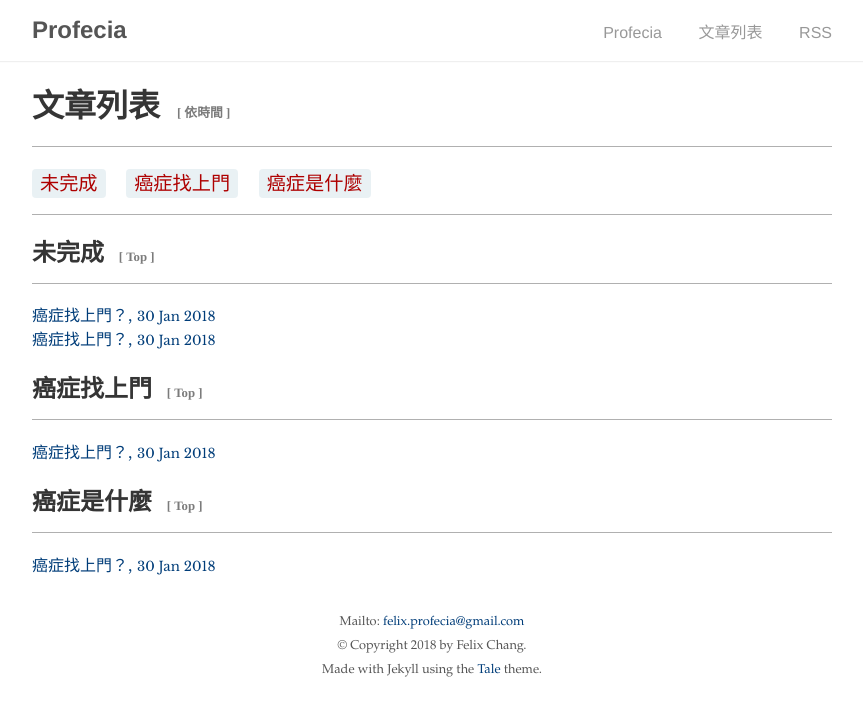
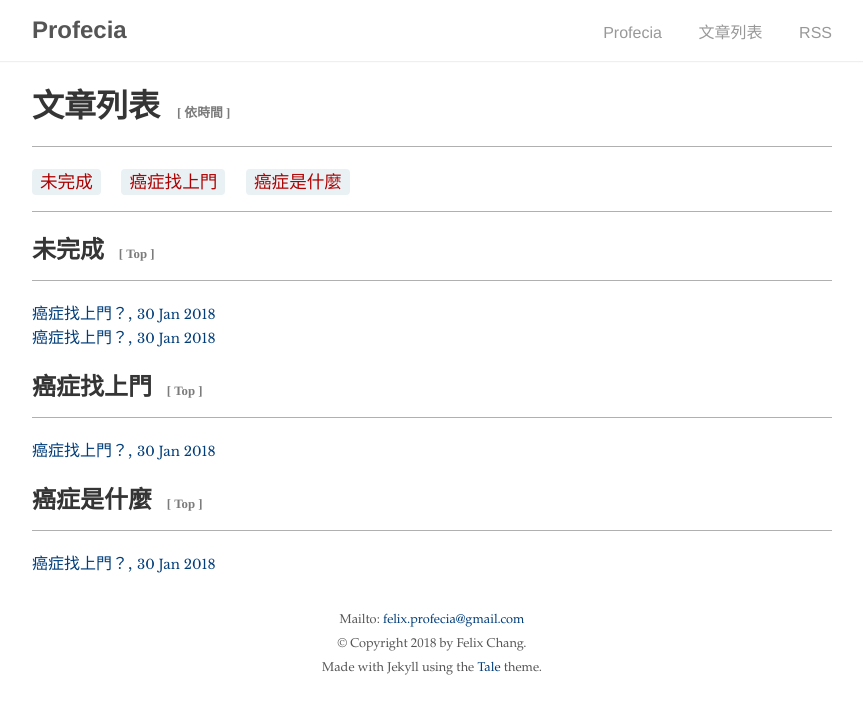
Before and after one commit to felix125/healing, a Jekyll site: the page built from tags/tag.html, in a window 1280 px wide. Shown: the top 716 px of the page, without its empty margins (208-1071 px from the left). Built offline with Jekyll 4.4.1, drawn with Linux system fonts in a browser that asks for light colours.

```diff
--- a/_config.yml
+++ b/_config.yml
@@ -16,7 +16,7 @@
 title: Profecia
 description: >- # this means to ignore newlines until "baseurl:"
   Healing.
-baseurl: "/healing" # the subpath of your site, e.g. /blog
+baseurl: "/life" # the subpath of your site, e.g. /blog
 url: "https://felix125.github.io" # the base hostname & protocol for your site, e.g. http://example.com
 
 author:
--- a/_sass/tale/_tags.scss
+++ b/_sass/tale/_tags.scss
@@ -18,7 +18,7 @@
   margin-bottom: .5rem;
   border-radius: 4px;
   color: #AE0000;
-  font-size: 120%;
+  font-size: 110%;
   @include transition(all .1s ease-in-out);
 }
 
```
